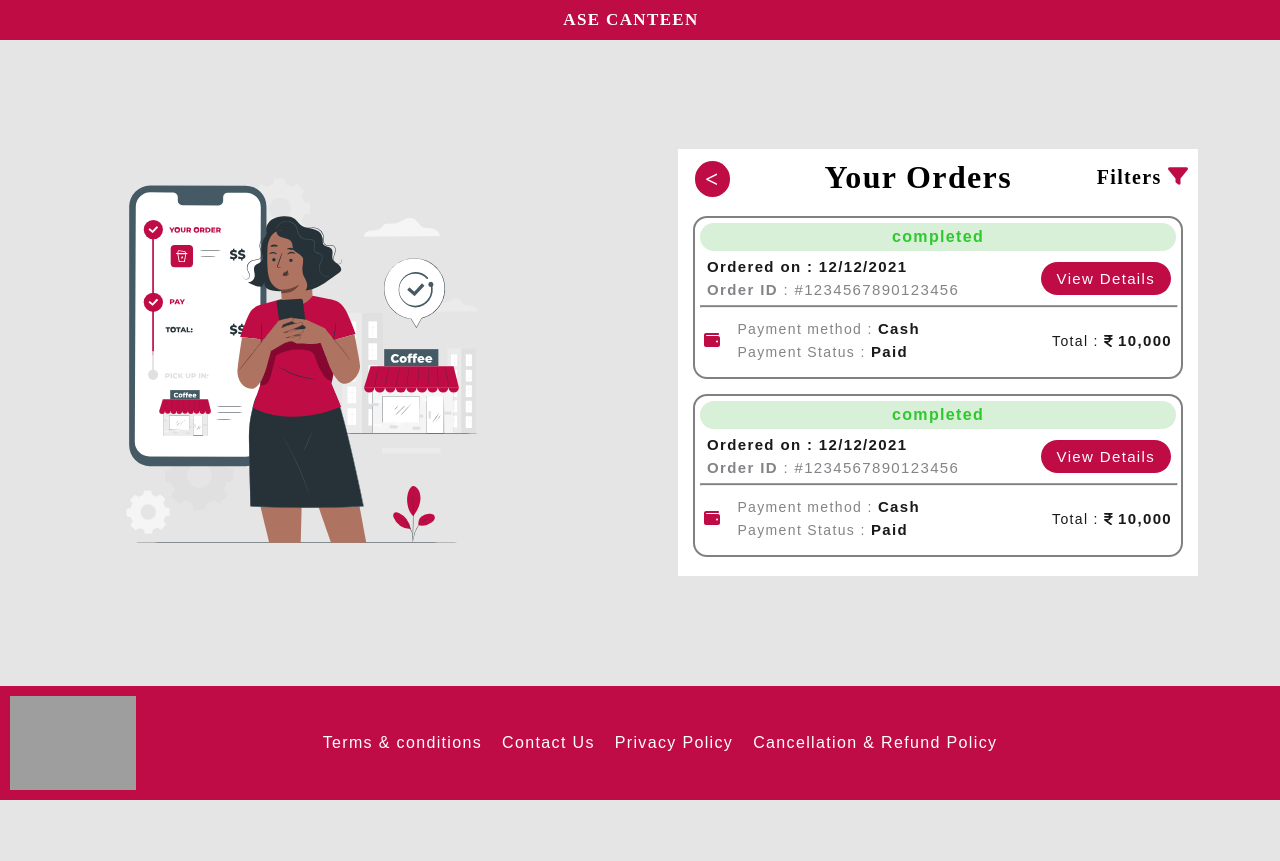
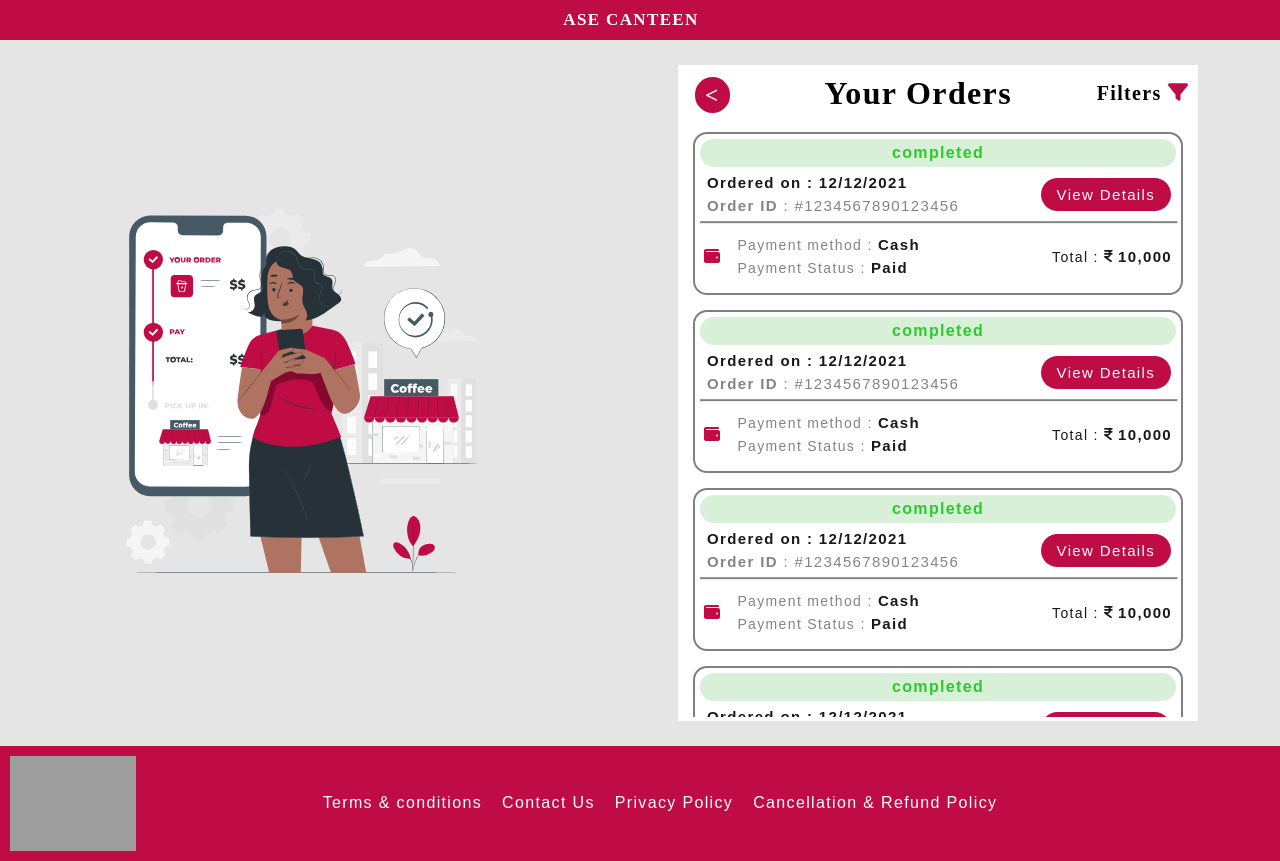
Before and after one commit to onlikrsh/kanteen, a React (Create React App) app in the folder kanteen/: page /orderhistory in a window 1280 px wide. Before the commit the page ends 800 px from the top, so only its background shows below. Built offline with nearby package versions, Linux system fonts and the light colour scheme; grey boxes are pictures that could not be loaded.

Commit message:
Add scroll effect  in orderHistory page

```diff
--- a/kanteen/src/components/OrderHistory.js
+++ b/kanteen/src/components/OrderHistory.js
@@ -31,10 +31,16 @@ export default function OrderHistory() {
                     </div>
 
                 </div>
-                <div>
+                <div className="order-history-body">
                     {
                         orders.length > 0 ? (
-                            <div>
+                            <div >
+                                <OrderItem />
+                                <OrderItem />
+                                <OrderItem />
+                                <OrderItem />
+                                <OrderItem />
+                                <OrderItem />
                                 <OrderItem />
                                 <OrderItem />
                             </div>
--- a/kanteen/src/styles/OrderHistory.css
+++ b/kanteen/src/styles/OrderHistory.css
@@ -35,6 +35,11 @@
     align-items: center;
 }
 
+.order-history-body{
+    max-height: 600px;
+    overflow-y: auto;
+}
+
 .order-history-filters{
     font-weight: bold;
     font-size: 1.25em;
```
